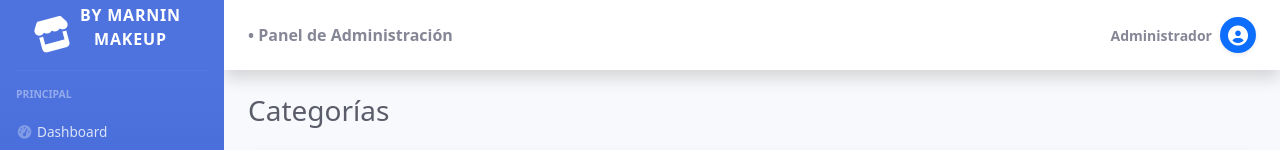
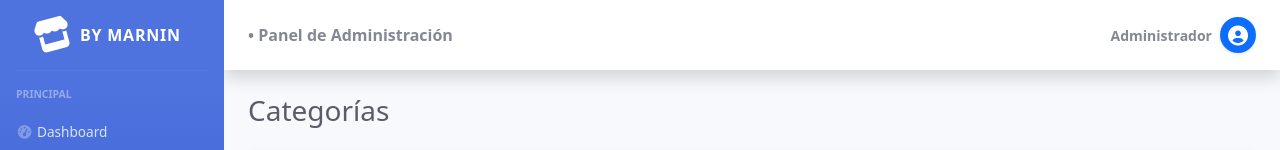
Before and after one commit to yeisonmoran/tienda_by_marnin, a React (Vite) app in the folder frontend/: page / in a window 1280 px wide. Shown: the top 150 px of the page. Built offline with nearby package versions, Linux system fonts and the light colour scheme; no server answers; sample sign-in values are in the browser's storage; the HTML template or start-up script is replaced by a standard one.

Commit message:
Ajuste en el titulo del panel izquierdo

```diff
--- a/frontend/src/components/Sidebar.jsx
+++ b/frontend/src/components/Sidebar.jsx
@@ -30,7 +30,8 @@ function Sidebar({ toggled, setToggled }) {
         <div className="sidebar-brand-icon rotate-n-15">
           <i className="fas fa-store"></i>
         </div>
-        <div className="sidebar-brand-text mx-2 font-weight-bold">By Marnin <p>Makeup</p> </div>
+        <div className="sidebar-brand-text mx-2 font-weight-bold">By Marnin</div>
+
       </Link>
 
       <hr className="sidebar-divider my-0" />
```
